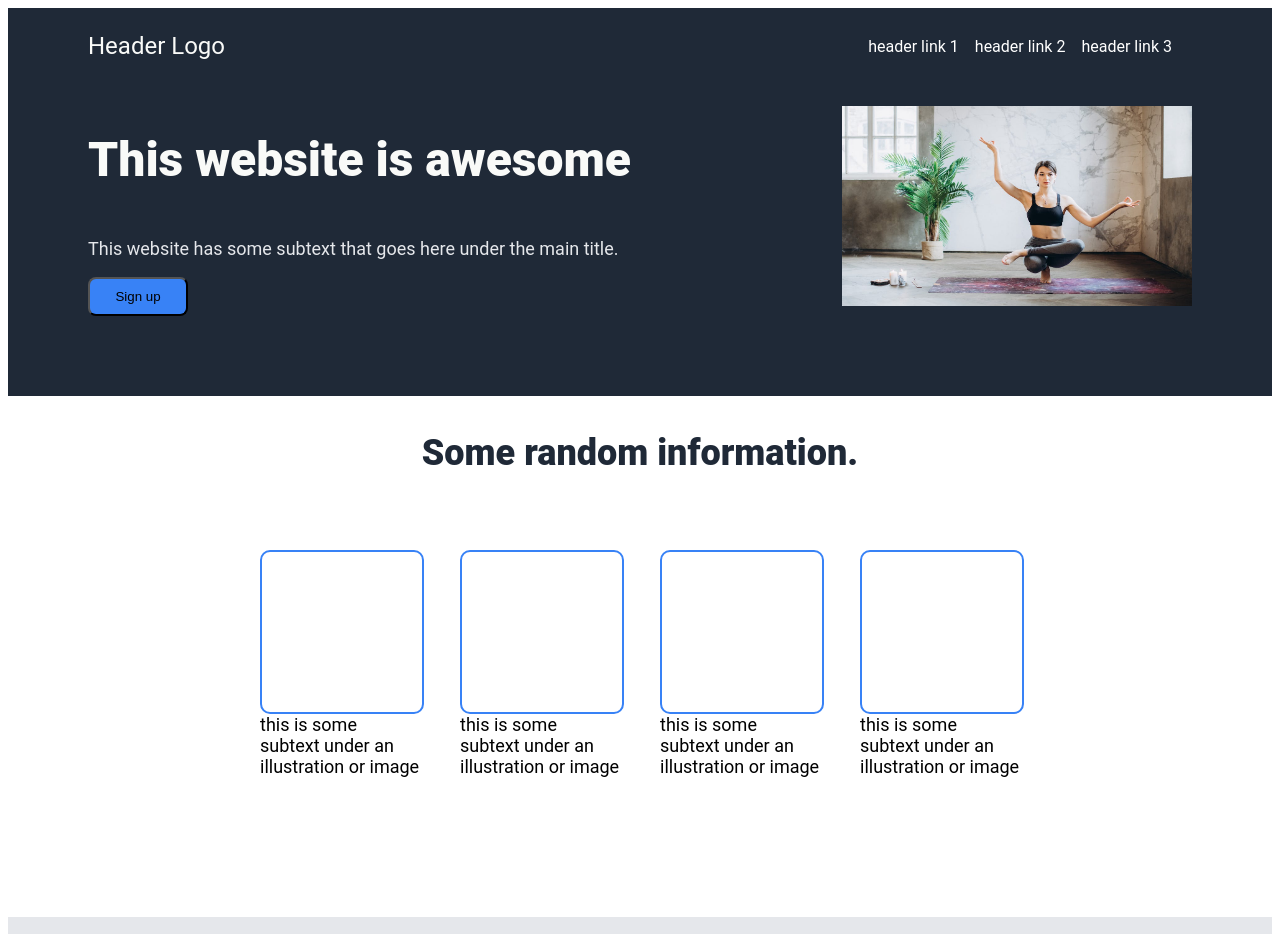
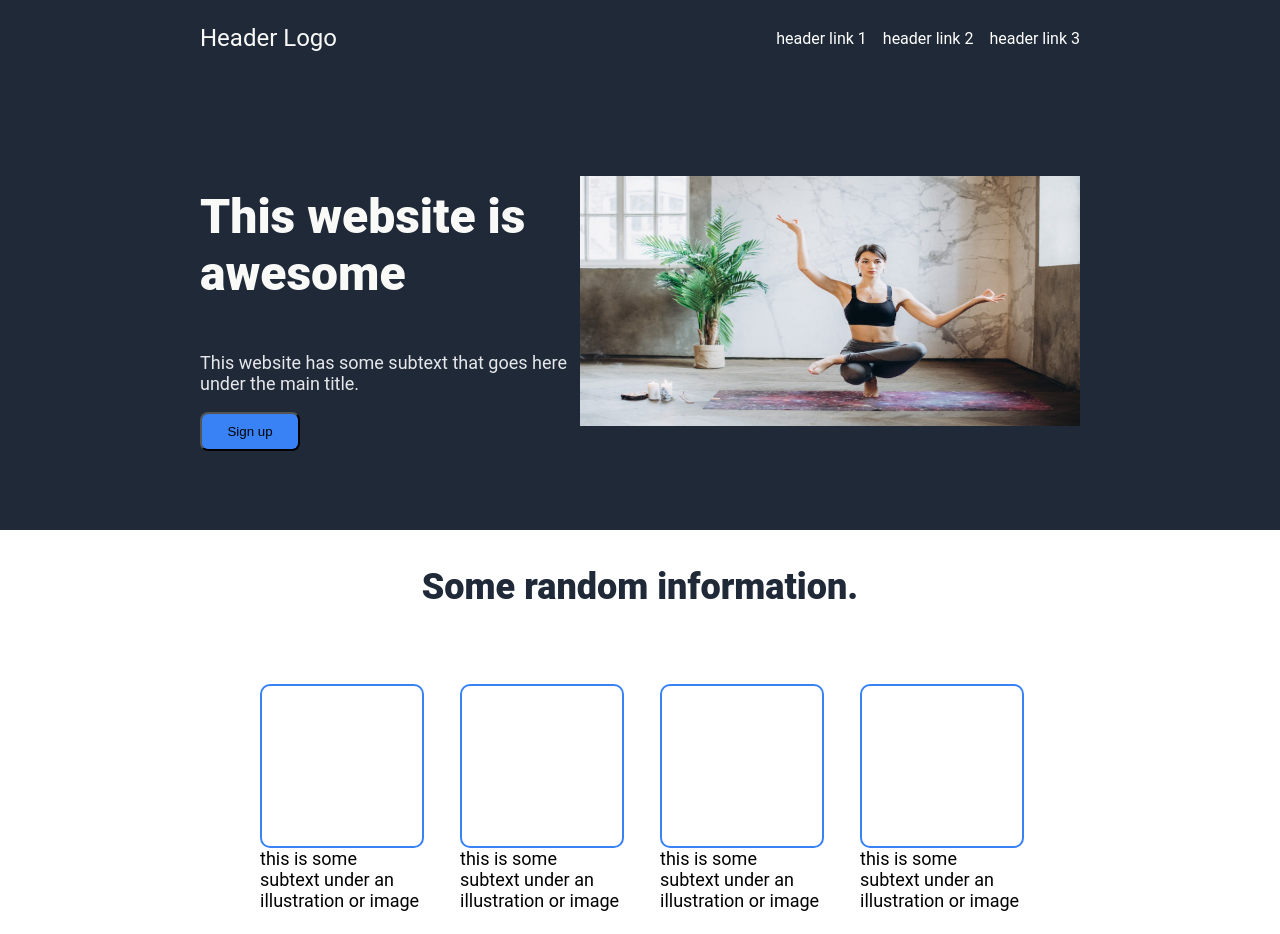
Before and after one commit to CMFernandes/landing-page, a plain HTML site: page index.html in a window 1280 px wide. Shown: the top 934 px of the page. Drawn offline with Linux system fonts and the light colour scheme.

Commit message:
final index.html and style.css

```diff
--- a/index.html
+++ b/index.html
@@ -8,14 +8,17 @@
     <title>Landing Page</title>
 </head>
 <body>
-        <div class="header">
-                <p class="logo">Header Logo</p>
+        <div class="nav-bar">
+            <div class="nav-logo">
+                <p id="logo">Header Logo</p>
+            </div>
+            <div class="nav-right">
                 <ul>
-                    <li><a href="#" class="header-links">header link 1</a></li>
-                    <li><a href="#" class="header-links">header link 2</a></li>
-                    <li><a href="#" class="header-links">header link 3</a></li>
+                    <li><a href="#" class="nav-links">header link 1</a></li>
+                    <li><a href="#" class="nav-links">header link 2</a></li>
+                    <li><a href="#" class="nav-links">header link 3</a></li>
                 </ul>
-
+            </div>
         </div>
 
         <div class="hero-container">
@@ -67,7 +70,7 @@
         </div>
 
         <div class="footer">
-            Copyright @ The Odin Project 2023
+            <p class="footer-text">Copyright @ The Odin Project 2023</p>
         </div>
 </body>
 </html>
--- a/style.css
+++ b/style.css
@@ -1,19 +1,28 @@
 body {
     font-family: roboto, sans-serif;
+    margin:0;
+    padding:0;
+
 }
 
-/* header-start*/
-.header {
+.nav-bar {
     background-color:   #1F2937 ;
     display: flex;
     justify-content: space-between;
     align-items: center;
-    padding-left: 80px;
-    padding-right: 80px;
+
+
 }
 
+.nav-logo{
+    margin-left: 200px;
+}
 
-.logo {
+.nav-right{
+    margin-right: 200px;
+
+}
+#logo {
     font-size: 24px;
     color: #f9faf8;
 }
@@ -21,32 +30,27 @@ body {
 ul {
     display: flex;
     list-style: none;
-    margin: 0;
-    padding: 20px;
     gap: 16px
 }
 
-.header-links{
+.nav-links{
     text-decoration: none;
     color: white;
 }
 
-/* header-end*/
-
-
-/* hero-start*/
 
 .hero-container{
     background-color: #1F2937;
     display: flex;
     justify-content: space-between;
     align-items: center;
-    padding: 15px 80px 80px 80px;
+
 }
 
 .hero-content{
     display: flex;
     flex-direction: column;
+    margin-left: 200px;
 }
 
 h1 {
@@ -71,16 +75,15 @@ h1 {
 
 }
 .hero-img-container {
-    margin-left: 20px;
+    margin: 100px 200px 100px 0px;
+
 }
 .hero-img {
-    width: 350px;
-    height: 200px;
+    width: 500px;
+    height: 250px;
 }
 
-/* hero-end*/
 
-/*card-container-start*/
 
 .card{
    height: 160px;
@@ -118,17 +121,12 @@ h1 {
 
 }
 
-/* card-container-end*/
 
-/*quote-section-start*/
 .quote-section {
     background-color: #E5E7EB;
     display: flex;
     flex-direction: column;
     align-items: center;
-
-
-
 
 }
 
@@ -142,9 +140,12 @@ h1 {
     width: 800px;
 }
 
+
 .quote{
     padding-top: 80px;
 }
+
+
 .quote-author {
     align-items: flex-end;
     padding-bottom: 80px;
@@ -152,9 +153,7 @@ h1 {
 
 }
 
-/*quote-section-end*/
 
-/*call-to-action-start*/
 .call-to-action-container{
     background-color: #3882F6;
     border-radius: 5px;
@@ -172,7 +171,7 @@ h1 {
 
 h3, .call-text {
     color: #f9faf8;
-    margin: 0px;
+
 }
 
 .call-to-action-button {
@@ -183,16 +182,18 @@ h3, .call-text {
     padding: 5px 20px;
 }
 
-/*call-to-action-end*/
 
-/*footer-start*/
 
 .footer {
     display: flex;
     justify-content: center;
     background-color: #1F2937;
+
+}
+
+.footer-text{
     color: #f9faf8;
-    padding-top: 30px;
-    padding-bottom: 30px;
+    margin-top: 30px;
+    margin-bottom: 30px;
+
 }
-/*footer-end*/
```
